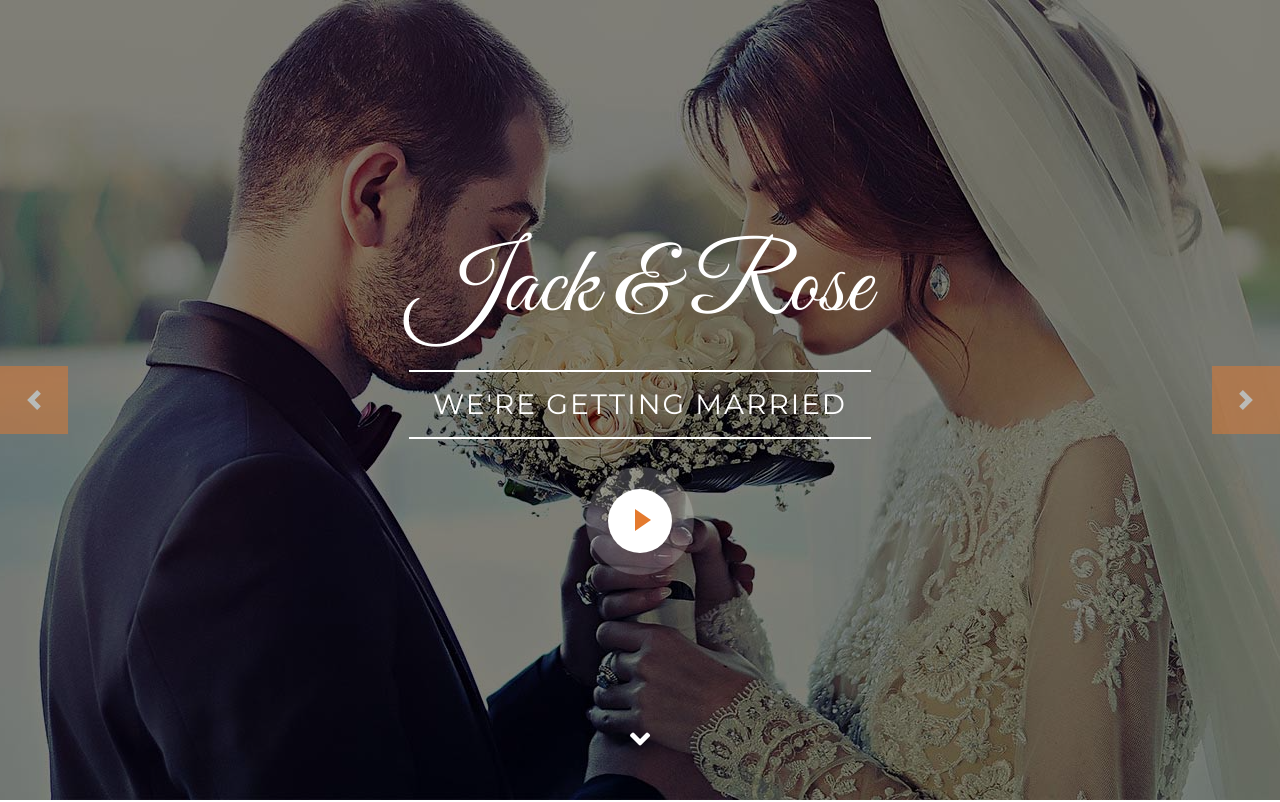
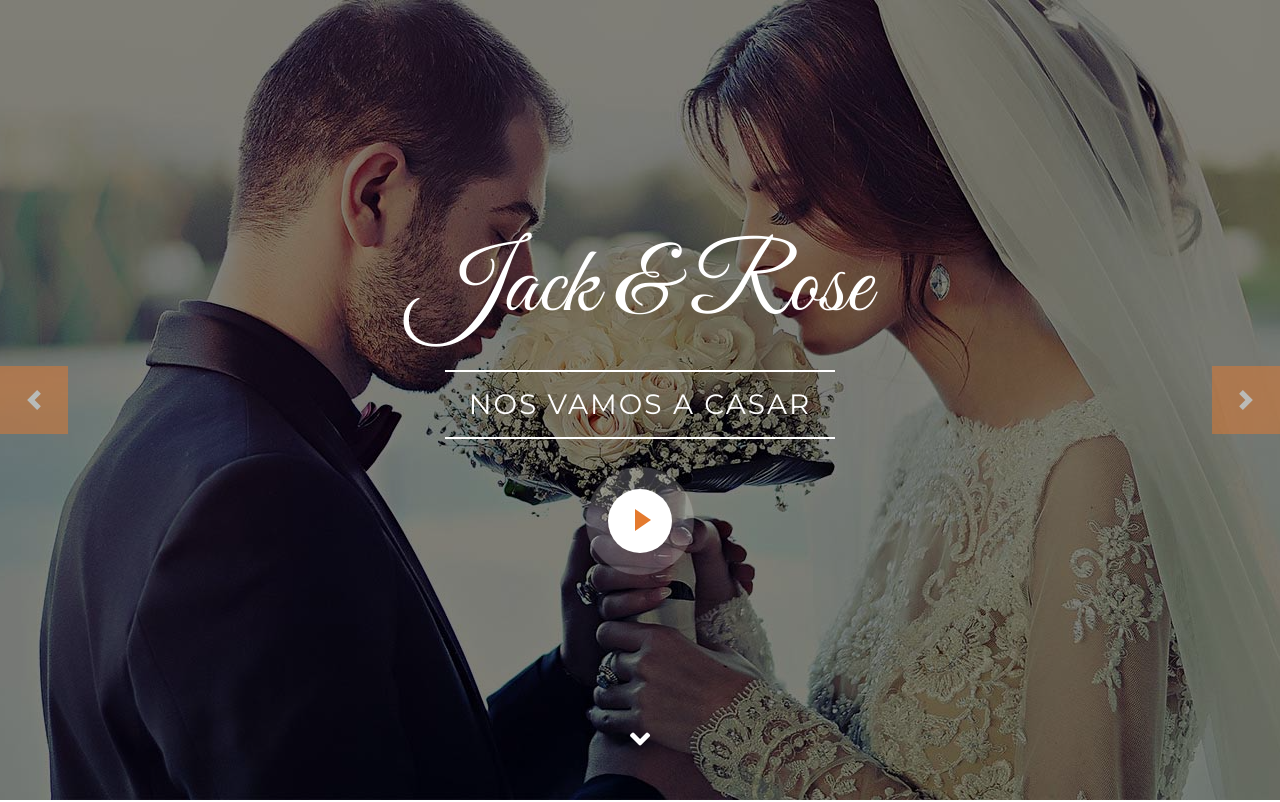
Before and after one commit to Monvilo/boda_entornos, a plain HTML site: page index.html in a window 1280 px wide. Shown: the top 802 px of the page. Drawn offline with nearby package versions, Linux system fonts and the light colour scheme.

Commit message:
traduccion nos vamos a casar

```diff
--- a/index.html
+++ b/index.html
@@ -66,7 +66,7 @@
                         <div class="p-3" style="max-width: 900px;">
                             <h1 class="display-1 font-secondary text-white mt-n3 mb-md-4">Jack & Rose</h1>
                             <div class="d-inline-block border-top border-bottom border-light py-3 px-4">
-                                <h3 class="text-uppercase font-weight-normal text-white m-0" style="letter-spacing: 2px;">We're getting married</h3>
+                                <h3 class="text-uppercase font-weight-normal text-white m-0" style="letter-spacing: 2px;">Nos vamos a casar</h3>
                             </div>
                             <button type="button" class="btn-play mx-auto" data-toggle="modal"
                                 data-src="https://www.youtube.com/embed/DWRcNpR6Kdc" data-target="#videoModal">
@@ -81,7 +81,7 @@
                         <div class="p-3" style="max-width: 900px;">
                             <h1 class="display-1 font-secondary text-white mt-n3 mb-md-4">Jack & Rose</h1>
                             <div class="d-inline-block border-top border-bottom border-light py-3 px-4">
-                                <h3 class="text-uppercase font-weight-normal text-white m-0" style="letter-spacing: 2px;">We're getting married</h3>
+                                <h3 class="text-uppercase font-weight-normal text-white m-0" style="letter-spacing: 2px;">Nos vamos a casar</h3>
                             </div>
                             <button type="button" class="btn-play mx-auto" data-toggle="modal"
                                 data-src="https://www.youtube.com/embed/DWRcNpR6Kdc" data-target="#videoModal">
```
